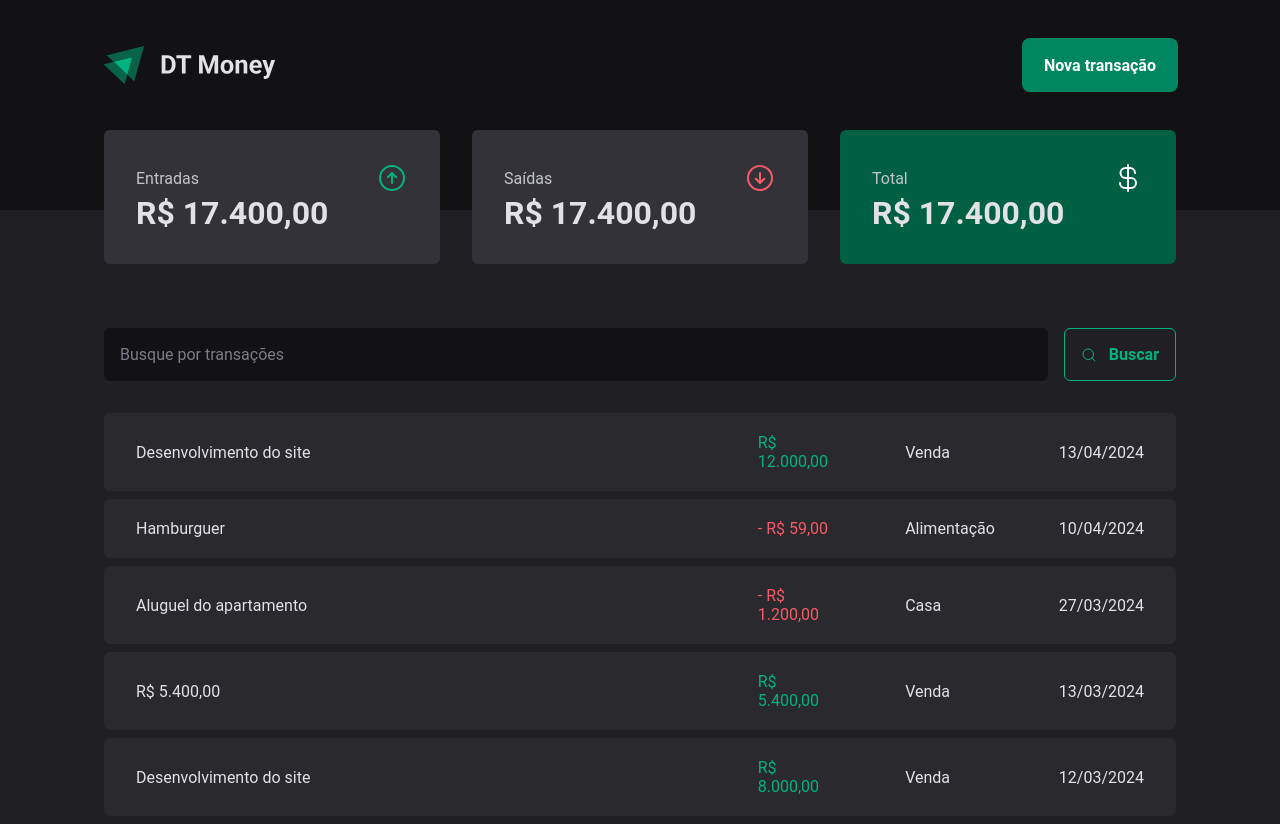
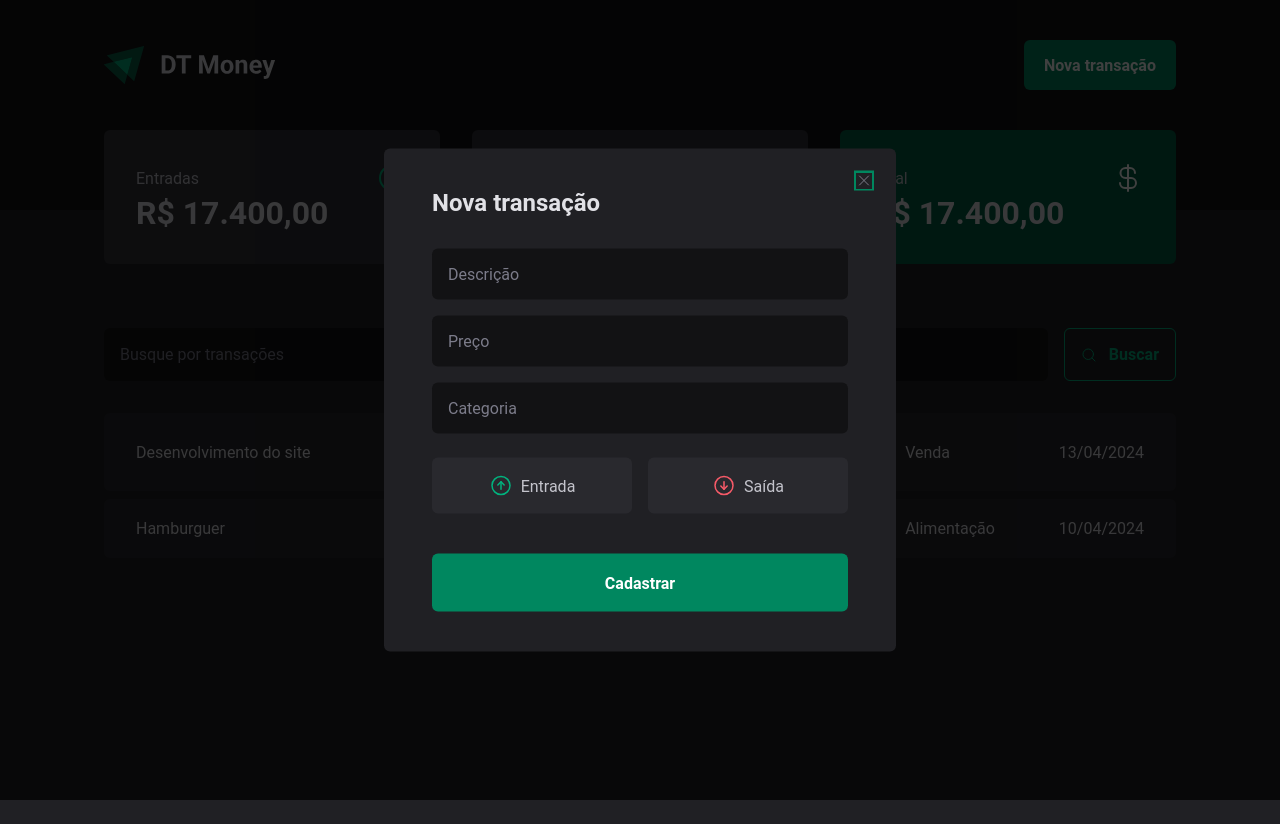
Before and after one commit to edilaine-as/ReactJS_DTMoney, a React app: page / in a window 1280 px wide. Both pictures are taken after a click on the button "Nova transação". After the commit the page ends 800 px from the top, so only its background shows below. Built offline with nearby package versions, Linux system fonts and the light colour scheme; the HTML template or start-up script is replaced by a standard one.

Commit message:
Add Radix Dialog(modal)

```diff
--- a/package.json
+++ b/package.json
@@ -10,6 +10,8 @@
     "preview": "vite preview"
   },
   "dependencies": {
+    "@radix-ui/react-dialog": "^1.0.5",
+    "@radix-ui/react-radio-group": "^1.1.3",
     "phosphor-react": "^1.4.1",
     "react": "^18.2.0",
     "react-dom": "^18.2.0",
--- a/src/components/Header/index.tsx
+++ b/src/components/Header/index.tsx
@@ -1,12 +1,23 @@
-import { HeaderContainer, HeaderContent } from './styles'
+import { HeaderContainer, HeaderContent, NewTransactionButton } from './styles'
+import * as Dialog from '@radix-ui/react-dialog'
+
 import logoDTMoney from '../../assets/logo.svg'
+import { NewTransactionModal } from '../NewTransactionModal'
 
 export function Header() {
   return (
     <HeaderContainer>
       <HeaderContent>
         <img src={logoDTMoney} alt="" />
-        <button>Nova transação</button>
+
+        <Dialog.Root>
+          <Dialog.Trigger asChild>
+            <NewTransactionButton>Nova transação</NewTransactionButton>
+          </Dialog.Trigger>
+
+          <NewTransactionModal/>
+        </Dialog.Root>
+
       </HeaderContent>
     </HeaderContainer>
   )
--- a/src/components/Header/styles.ts
+++ b/src/components/Header/styles.ts
@@ -14,8 +14,9 @@
   display: flex;
   align-items: center;
   justify-content: space-between;
+`
 
-  button {
+export const NewTransactionButton = styled.button`
   height: 50px;
   padding: 0 1.25rem;
 
@@ -31,5 +32,4 @@
     background-color: ${(props) => props.theme['green-700']};
     transition: background-color 0.2s;
   }
-  }
 `
--- /dev/null
+++ b/src/components/NewTransactionModal/index.tsx
@@ -0,0 +1,39 @@
+import * as Dialog from '@radix-ui/react-dialog'
+import { ArrowCircleDown, ArrowCircleUp, X } from 'phosphor-react'
+import { CloseButton, Content, Overlay, TransactionType, TransactionTypeButton } from './styles'
+
+export function NewTransactionModal(){
+    return (
+        <Dialog.Portal>
+            <Overlay/>
+
+            <Content>
+                <Dialog.Title>Nova transação</Dialog.Title>
+                <Dialog.Close asChild>
+                    <CloseButton><X/></CloseButton>
+                </Dialog.Close>
+
+                    <form action="">
+                        <input type="text" placeholder='Descrição' required />
+                        <input type="number" placeholder='Preço' required />
+                        <input type="text" placeholder='Categoria' required />
+
+                        <TransactionType>
+                            <TransactionTypeButton variant="income" value="income">
+                                <ArrowCircleUp size={24}/>
+                                Entrada
+                            </TransactionTypeButton>
+                            <TransactionTypeButton variant="outcome" value="outcome">
+                                <ArrowCircleDown size={24}/>
+                                Saída
+                            </TransactionTypeButton>
+                        </TransactionType>
+
+                        <button type='submit'>
+                            Cadastrar
+                        </button>
+                    </form>
+            </Content>
+        </Dialog.Portal>
+    )
+}
--- /dev/null
+++ b/src/components/NewTransactionModal/styles.ts
@@ -0,0 +1,112 @@
+import { styled } from "styled-components";
+import * as Dialog from '@radix-ui/react-dialog'
+import * as RadioGroup from '@radix-ui/react-radio-group';
+
+export const Overlay = styled(Dialog.Overlay)`
+    position: fixed;
+    width: 100vw;
+    height: 100vh;
+    inset: 0;
+    background: rgba(0, 0, 0, 0.75);
+`
+
+export const Content = styled(Dialog.Content)`
+    min-width: 32rem;
+    border-radius: 6px;
+    padding: 2.5rem 3rem;
+    background-color: ${props => props.theme["gray-800"]};
+
+    position: fixed;
+    top: 50%;
+    left: 50%;
+    transform: translate(-50%, -50%);
+
+    form {
+        margin-top: 2rem;
+
+        display: flex;
+        flex-direction: column;
+        gap: 1rem;
+
+        input {
+            border: 0;
+            border-radius: 6px;
+            background-color: ${props => props.theme["gray-900"]};
+            color: ${props => props.theme["gray-300"]};
+            padding: 1rem;
+
+            &::placeholder{
+                color: ${props => props.theme["gray-500"]};
+            }
+        }
+
+        button[type="submit"] {
+            height: 58px;
+            border: 0;
+            background-color: ${props => props.theme["green-500"]};
+            color: ${props => props.theme.white};
+            font-weight: bold;
+            border-radius: 6px;
+            margin-top: 1.5rem;
+            cursor: pointer;
+
+            &:hover{
+                background-color: ${props => props.theme["green-700"]};
+                transition: background-color 0.2s;
+            }
+        }
+    }
+`
+
+export const CloseButton = styled.button`
+    position: absolute;
+    background: transparent;
+    border: 0;
+    top: 1.5rem;
+    right: 1.5rem;
+    line-height: 0;
+    cursor: pointer;
+    color: ${props => props.theme["gray-500"]};
+`
+
+export const TransactionType = styled(RadioGroup.Root)`
+    display: grid;
+    grid-template-columns: repeat(2, 1fr);
+    gap: 1rem;
+    margin-top: 0.5rem;
+`
+
+interface TransactionTypeButtonProps {
+    variant: 'income' | 'outcome';
+}
+
+export const TransactionTypeButton = styled(RadioGroup.Item)<TransactionTypeButtonProps>`
+    background-color: ${props => props.theme["gray-700"]};
+    padding: 1rem;
+    display: flex;
+    align-items: center;
+    justify-content: center;
+    gap: 0.5rem;
+    border-radius: 6px;
+    cursor: pointer;
+    border: 0;
+    color: ${props => props.theme["gray-300"]};
+
+    svg{
+        color: ${props => props.variant === 'income' ? props.theme["green-300"] : props.theme["red-300"]};
+    }
+
+    &[data-state='checked']{
+        background-color: ${props => props.variant === 'income'? props.theme["green-500"] : props.theme["red-500"]};
+        color: ${props => props.theme.white};
+
+        svg{
+            color: ${props => props.theme.white};
+        }
+    }
+
+    &[data-state='unchecked']:hover{
+        background-color: ${props => props.theme["gray-600"]};
+        transition: background-color 0.2s;
+    }
+`
--- a/src/pages/Transactions/index.tsx
+++ b/src/pages/Transactions/index.tsx
@@ -25,7 +25,7 @@
               <td>Alimentação</td>
               <td>10/04/2024</td>
             </tr>
-            <tr>
+            {/* <tr>
               <td width="58%">Aluguel do apartamento</td>
               <td><PriceHighLight variant='outcome'>- R$ 1.200,00</PriceHighLight></td>
               <td>Casa</td>
@@ -42,7 +42,7 @@
               <td><PriceHighLight variant='income'>R$ 8.000,00</PriceHighLight></td>
               <td>Venda</td>
               <td>12/03/2024</td>
-            </tr>
+            </tr> */}
           </tbody>
         </TransactionsTable>
       </TransactionsContainer>
```
Also changed, not shown: 1 other file (tests, documents, lock files or other folders). Lines whose indentation alone changed are shown as unchanged.
